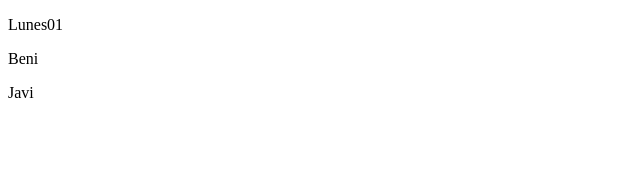
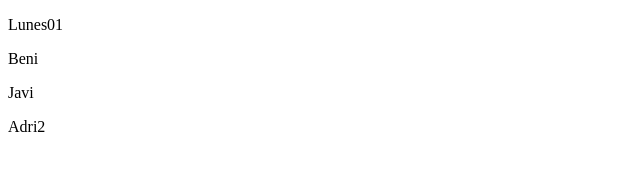
Before and after one commit to jcgravalos/clase02, a plain HTML site: page index.html in a window 1280 px wide. Shown: the full height of the page, 0-640 px from the left. Drawn offline with Linux system fonts and the light colour scheme.

Commit message:
he apuesto adri2

```diff
--- a/index.html
+++ b/index.html
@@ -9,5 +9,6 @@
     <p>Lunes01</p>
     <p>Beni</p>
     <p>Javi</p>
+    <p>Adri2</p>
 </body>
 </html>
```
